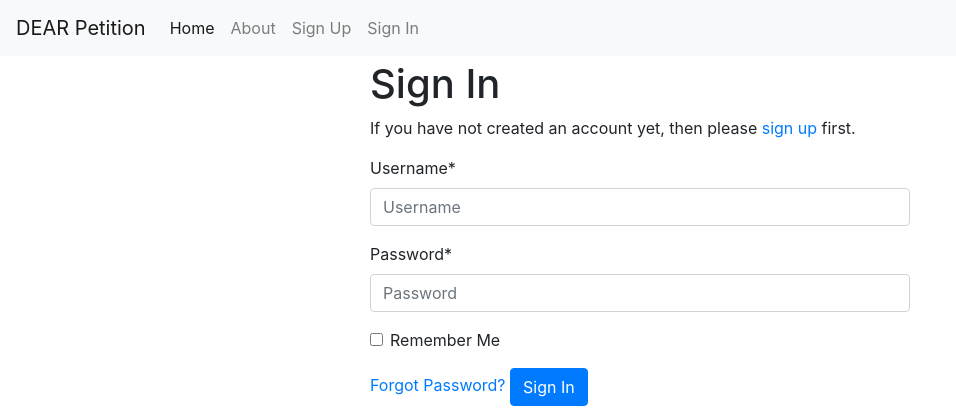
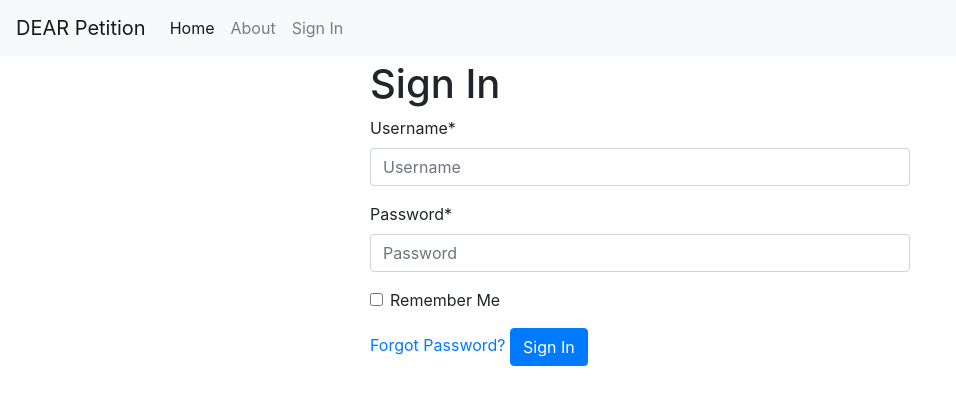
Before and after one commit to deardurham/dear-petition, a Django app: page /accounts/login/ in a window 1280 px wide. Shown: the top 420 px of the page, without its empty margins (0-956 px from the left). Run offline with Django 3.2, Linux system fonts and the light colour scheme; style sheets or scripts are compiled from the project's sources; parts of the project's set-up code (start-up, migrations or seed data) failed here and were passed over; some libraries are stand-ins or nearby versions.

Commit message:
disable socialauth

```diff
--- a/config/settings/base.py
+++ b/config/settings/base.py
@@ -65,7 +65,6 @@ THIRD_PARTY_APPS = [
     "crispy_forms",
     "allauth",
     "allauth.account",
-    "allauth.socialaccount",
     "rest_framework",
 ]
 LOCAL_APPS = [
--- a/dear_petition/templates/account/login.html
+++ b/dear_petition/templates/account/login.html
@@ -1,7 +1,7 @@
 {% extends "account/base.html" %}
 
 {% load i18n %}
-{% load account socialaccount %}
+{% load account %}
 {% load crispy_forms_tags %}
 
 {% block head_title %}{% trans "Sign In" %}{% endblock %}
@@ -9,30 +9,6 @@
 {% block inner %}
 
 <h1>{% trans "Sign In" %}</h1>
-
-{% get_providers as socialaccount_providers %}
-
-{% if socialaccount_providers %}
-<p>{% blocktrans with site.name as site_name %}Please sign in with one
-of your existing third party accounts. Or, <a href="{{ signup_url }}">sign up</a>
-for a {{ site_name }} account and sign in below:{% endblocktrans %}</p>
-
-<div class="socialaccount_ballot">
-
-  <ul class="socialaccount_providers">
-    {% include "socialaccount/snippets/provider_list.html" with process="login" %}
-  </ul>
-
-  <div class="login-or">{% trans 'or' %}</div>
-
-</div>
-
-{% include "socialaccount/snippets/login_extra.html" %}
-
-{% else %}
-<p>{% blocktrans %}If you have not created an account yet, then please
-<a href="{{ signup_url }}">sign up</a> first.{% endblocktrans %}</p>
-{% endif %}
 
 <form class="login" method="POST" action="{% url 'account_login' %}">
   {% csrf_token %}
--- a/dear_petition/templates/base.html
+++ b/dear_petition/templates/base.html
@@ -61,10 +61,6 @@
             {% else %}
               <li class="nav-item">
                 {# URL provided by django-allauth/account/urls.py #}
-                <a id="sign-up-link" class="nav-link" href="{% url 'account_signup' %}">{% trans "Sign Up" %}</a>
-              </li>
-              <li class="nav-item">
-                {# URL provided by django-allauth/account/urls.py #}
                 <a id="log-in-link" class="nav-link" href="{% url 'account_login' %}">{% trans "Sign In" %}</a>
               </li>
             {% endif %}
```
